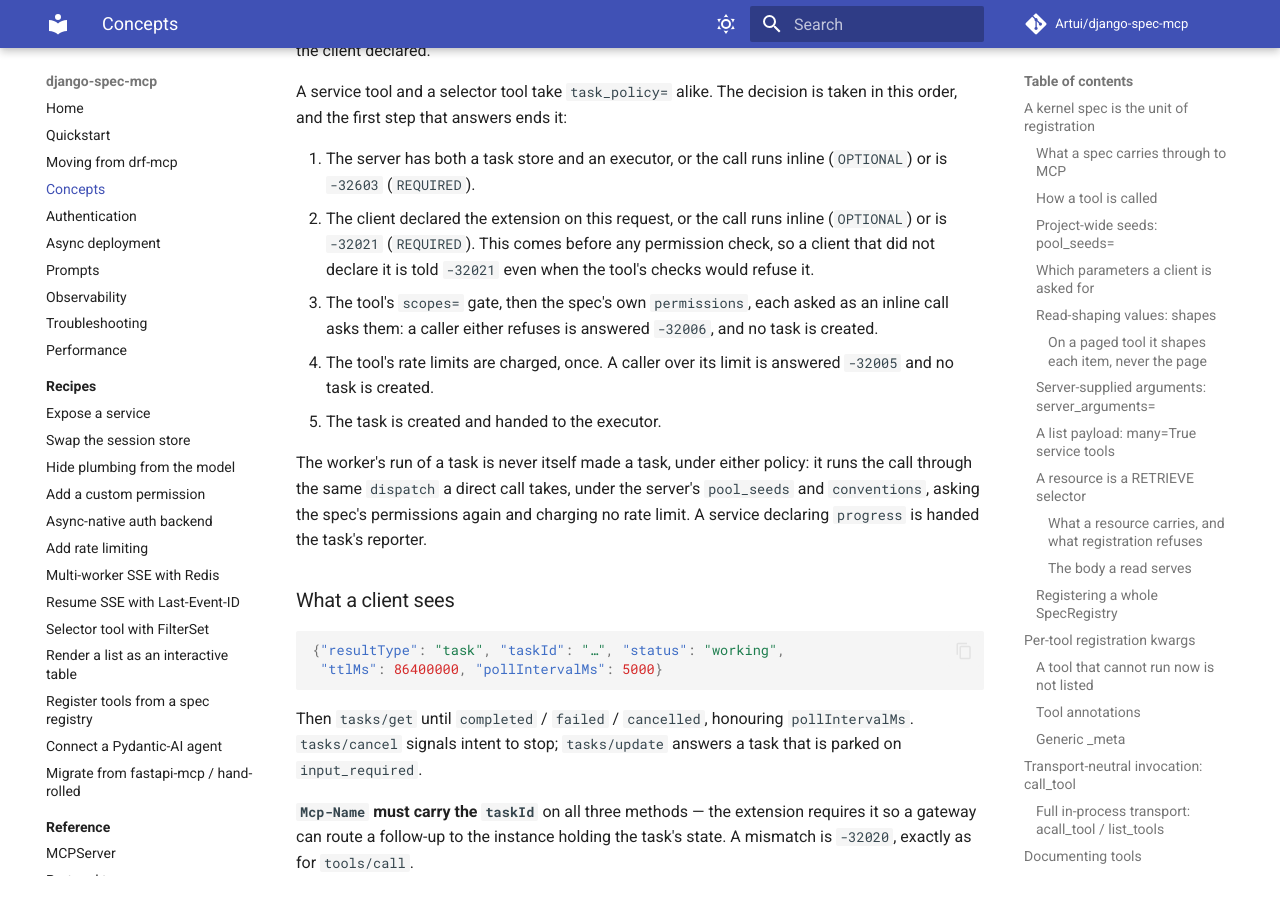
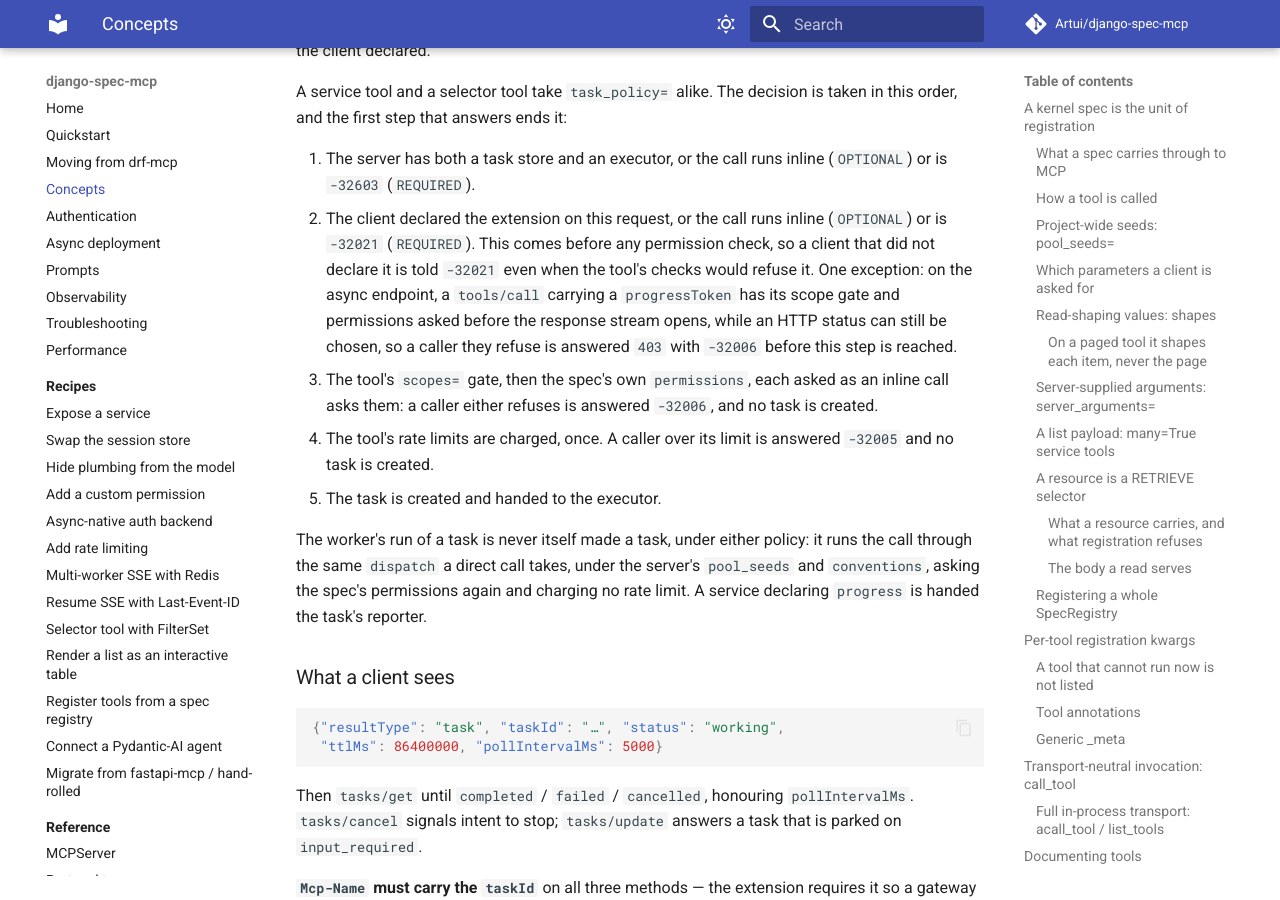
Before and after one commit to Artui/django-spec-mcp, an MkDocs documentation site: the page built from docs/concepts.md, in a window 1280 px wide and 900 px high, scrolled down 33784 px. Built offline with MkDocs 1.6.1 and Material for MkDocs 9.7.7, drawn with Linux system fonts in a browser that asks for light colours; comment, search, counter and statistics services are not loaded.

Commit message:
Say where a streamed task call is asked its checks first
Co-Authored-By: Claude Opus 5.5 <noreply@anthropic.com>

```diff
--- a/docs/concepts.md
+++ b/docs/concepts.md
@@ -1614,7 +1614,11 @@ taken in this order, and the first step that answers ends it:
 2. The client declared the extension on this request, or the call runs inline
    (`OPTIONAL`) or is `-32021` (`REQUIRED`). This comes before any permission
    check, so a client that did not declare it is told `-32021` even when the
-   tool's checks would refuse it.
+   tool's checks would refuse it. One exception: on the async endpoint, a
+   `tools/call` carrying a `progressToken` has its scope gate and permissions
+   asked before the response stream opens, while an HTTP status can still be
+   chosen, so a caller they refuse is answered `403` with `-32006` before this
+   step is reached.
 3. The tool's `scopes=` gate, then the spec's own `permissions`, each asked as
    an inline call asks them: a caller either refuses is answered `-32006`, and
    no task is created.
```
